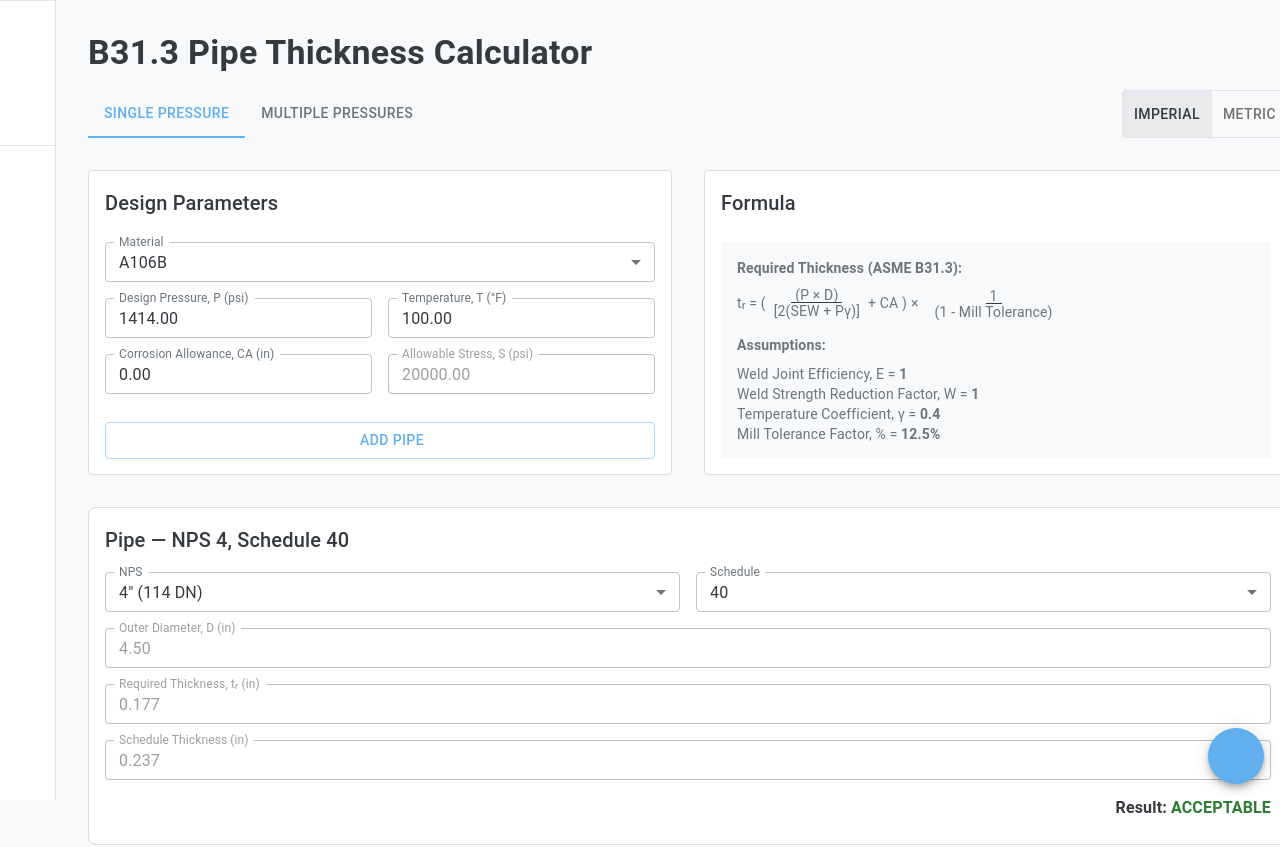
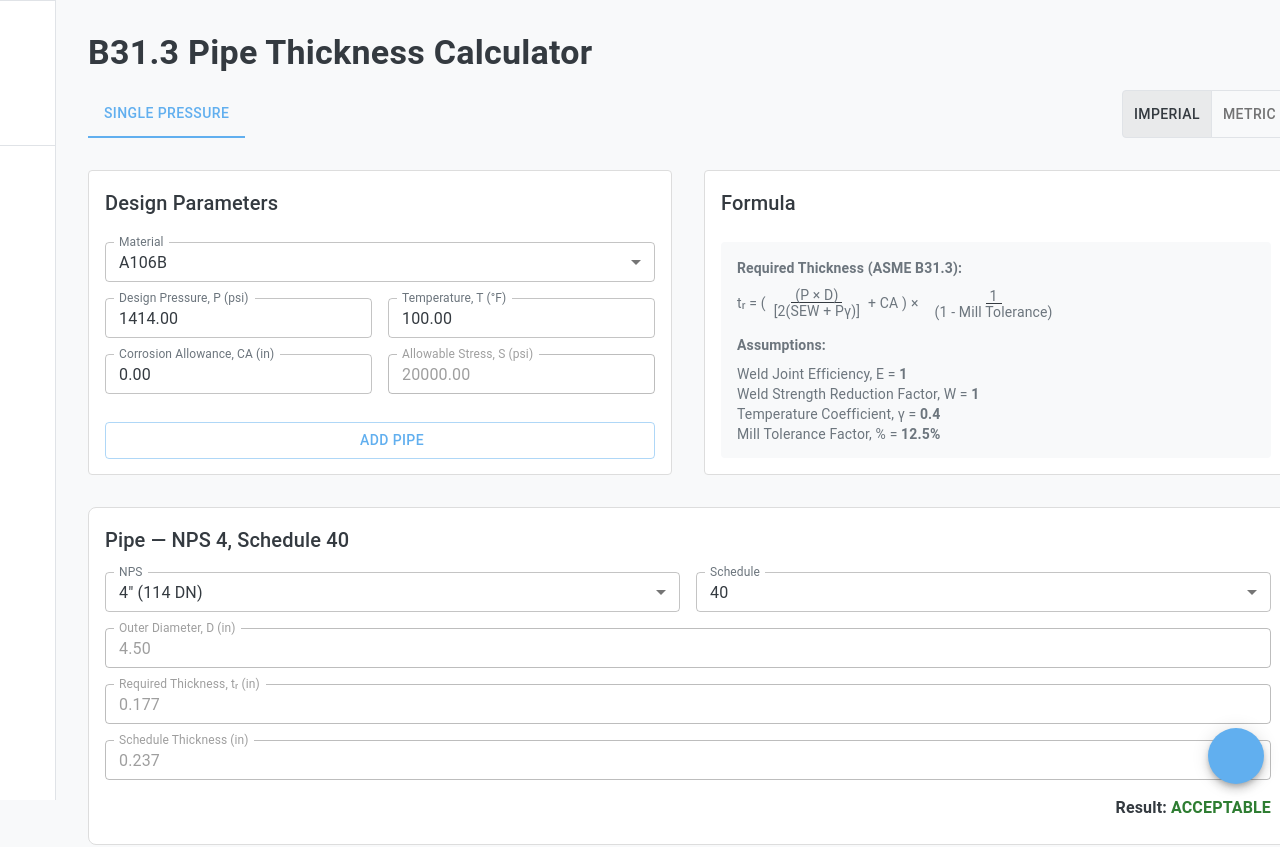
Before and after one commit to snTrinh/sus-piping-calc, a Next.js app: page / in a window 1280 px wide. Shown: the top 847 px of the page. Built offline with nearby package versions, Linux system fonts and the light colour scheme; some icons are missing.

Commit message:
Removing unused tab until next ver

```diff
--- a/src/components/b31_3/B31_3Calculator.tsx
+++ b/src/components/b31_3/B31_3Calculator.tsx
@@ -320,7 +320,7 @@ export default function B31_3Calculator() {
             scrollButtons="auto"
           >
             <Tab label="Single Pressure" />
-            <Tab label="Multiple Pressures" />
+            {/* <Tab label="Multiple Pressures" /> */}
           </Tabs>
           <UnitsToggle units={units} onChange={handleUnitsChange} />
         </Box>
```
